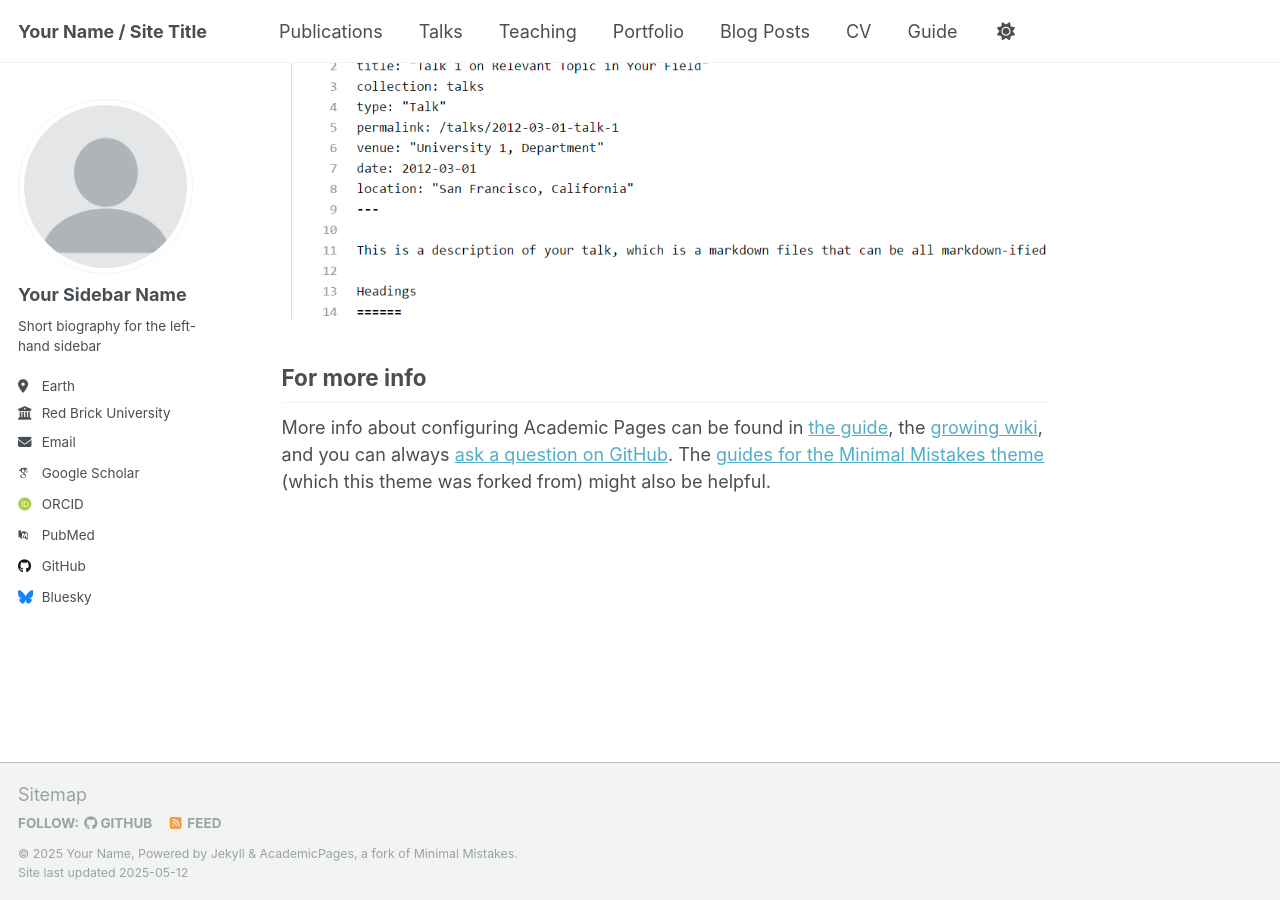
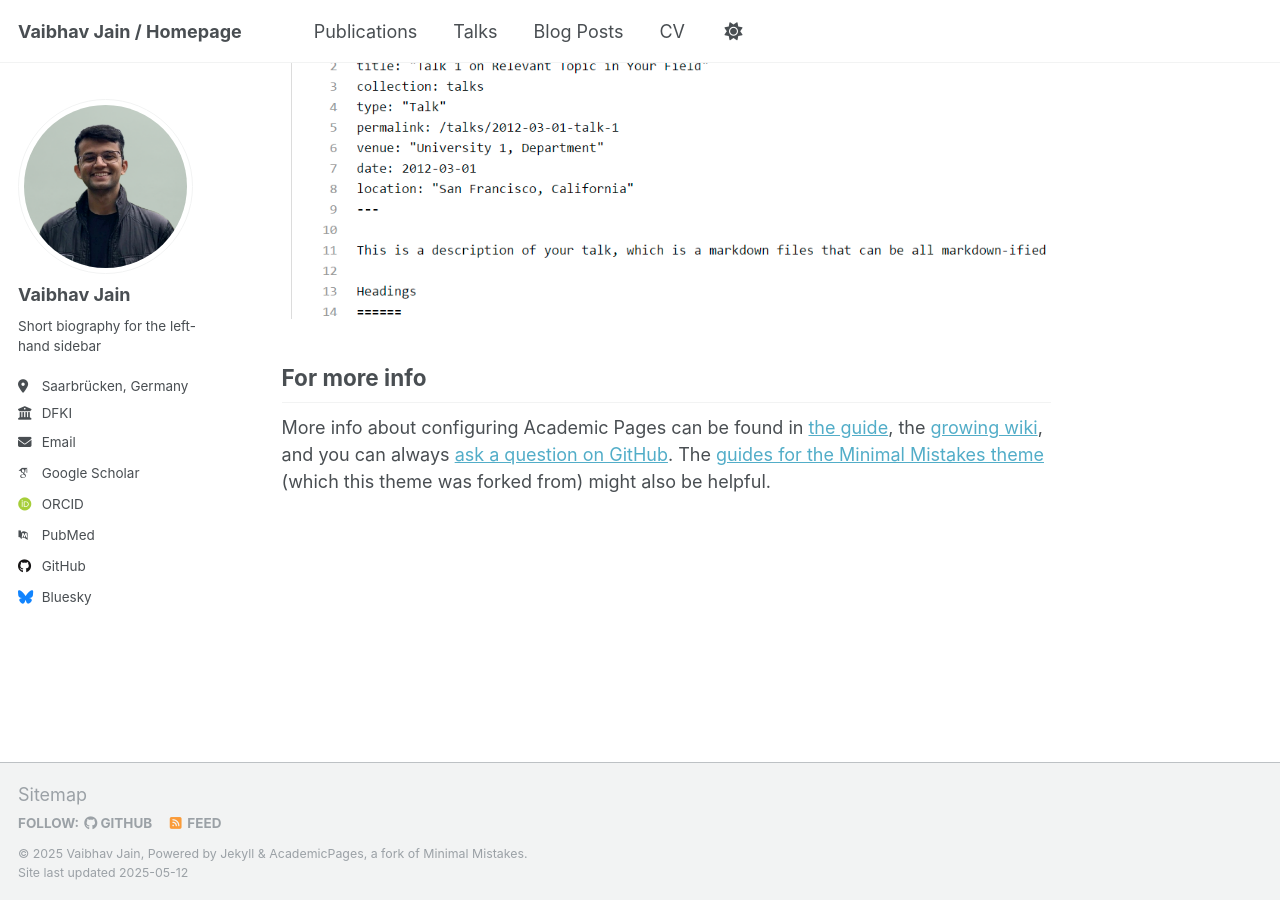
Before and after one commit to Vab-jain/Vab-jain.github.io, a Jekyll site: the page built from _pages/about.md, in a window 1280 px wide and 900 px high, scrolled down 2636 px. Built offline with Jekyll 4.4.1, drawn with Linux system fonts in a browser that asks for light colours; some web fonts are replaced.

Commit message:
First changes to website and adding profile picture

```diff
--- a/_config.yml
+++ b/_config.yml
@@ -9,27 +9,27 @@
 # Basic Site Settings
 locale                   : "en-US"
 site_theme               : "default"
-title                    : "Your Name / Site Title"
+title                    : "Vaibhav Jain / Homepage"
 title_separator          : "-"
-name                     : &name "Your Name"
+name                     : &name "Vaibhav Jain"
 description              : &description "personal description"
-url                      : https://academicpages.github.io # the base hostname & protocol for your site e.g. "https://[your GitHub username].github.io" or if you already have some other page hosted on Github then use "https://[your GitHub username].github.io/[Your Repo Name]"
+url                      : https://Vab-jain.github.io # the base hostname & protocol for your site e.g. "https://[your GitHub username].github.io" or if you already have some other page hosted on Github then use "https://[your GitHub username].github.io/[Your Repo Name]"
 baseurl                  : "" # the subpath of your site, e.g. "/blog"
-repository               : "academicpages/academicpages.github.io"
+repository               : "Vab-jain/Vab-jain.github.io"
 
 # Site Author - The following control what appear as part of the author content on the side bar.
 #               If a field is blank the icon and link will not appear, otherwise it will be shown.
 #               Additional customization can be done by editing /_includes/author-profile.html
 author:
   # Biographic information
-  avatar           : "profile.png"
-  name             : "Your Sidebar Name"
+  avatar           : "vaibhav_profile.png"
+  name             : "Vaibhav Jain"
   pronouns         : # example: "she/her"
   bio              : "Short biography for the left-hand sidebar"
-  location         : "Earth"
-  employer         : "Red Brick University"
+  location         : "Saarbrücken, Germany"
+  employer         : "DFKI"
   uri              : # URL
-  email            : "none@example.org"
+  email            : "vaibhav.jain@dfki.de"
 
   # Academic websites
   academia         : # URL
@@ -46,7 +46,7 @@
   bitbucket        : # Username - Update with your username on the site
   codepen          : # Username
   dribbble         : # Username
-  github           : "academicpages"
+  github           : "Vab-jain"
   kaggle           : # Username
   stackoverflow    : # User number or user number and name (i.e., use "1" or "1/jeff-atwood")
 
```
Also changed, not shown: _data/navigation.yml (+6 -6 lines), images/vaibhav_profile.png (added).
